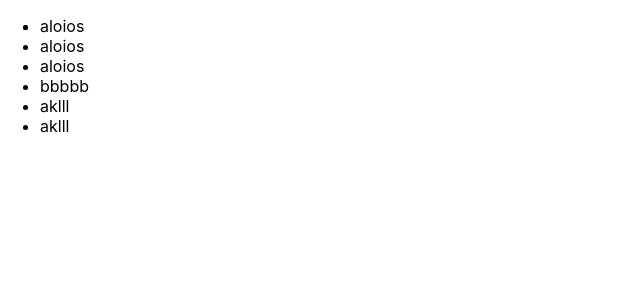
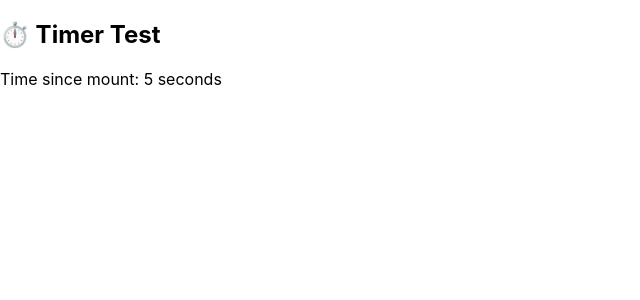
Before and after one commit to Mouha-med-ouchen/react_rep, a React (Create React App) app in the folder myapp/: page / in a window 1280 px wide. Shown: the top 300 px of the page, without its empty margins (0-640 px from the left). Built offline with nearby package versions, Linux system fonts and the light colour scheme.

Commit message:
react state

```diff
--- /dev/null
+++ b/myapp/src/Counter/Counter.jsx
@@ -0,0 +1,31 @@
+import { Component } from "react";
+
+export default class Timer extends Component {
+    constructor(props) {
+        super(props);
+        this.state = {
+            seconds: 0
+        };
+    }
+
+    componentDidMount() {
+        this.interval = setInterval(() => {
+            this.setState(prevState => ({
+                seconds: prevState.seconds + 1
+            }));
+        }, 1000);
+    }
+
+    componentWillUnmount() {
+        clearInterval(this.interval); // نوقف العداد عند إزالة المكون
+    }
+
+    render() {
+        return (
+            <div>
+                <h2>⏱️ Timer Test</h2>
+                <p>Time since mount: {this.state.seconds} seconds</p>
+            </div>
+        );
+    }
+}
--- a/myapp/src/index.js
+++ b/myapp/src/index.js
@@ -1,19 +1,12 @@
 import React from 'react';
 import ReactDOM from 'react-dom/client';
 import './index.css';
-import Fruite from './fruite/Fruite';
+import Counter from './Counter/Counter';
 
 const root = ReactDOM.createRoot(document.getElementById('root'));
-const fruitsArray = [
-'aloios',
-'aloios',
-  'aloios',
-'bbbbb'
-]
 root.render(
   <React.StrictMode>
 
-  <Fruite fruits={fruitsArray}></Fruite>
-
+  <Counter></Counter>
   </React.StrictMode>
 );
```
